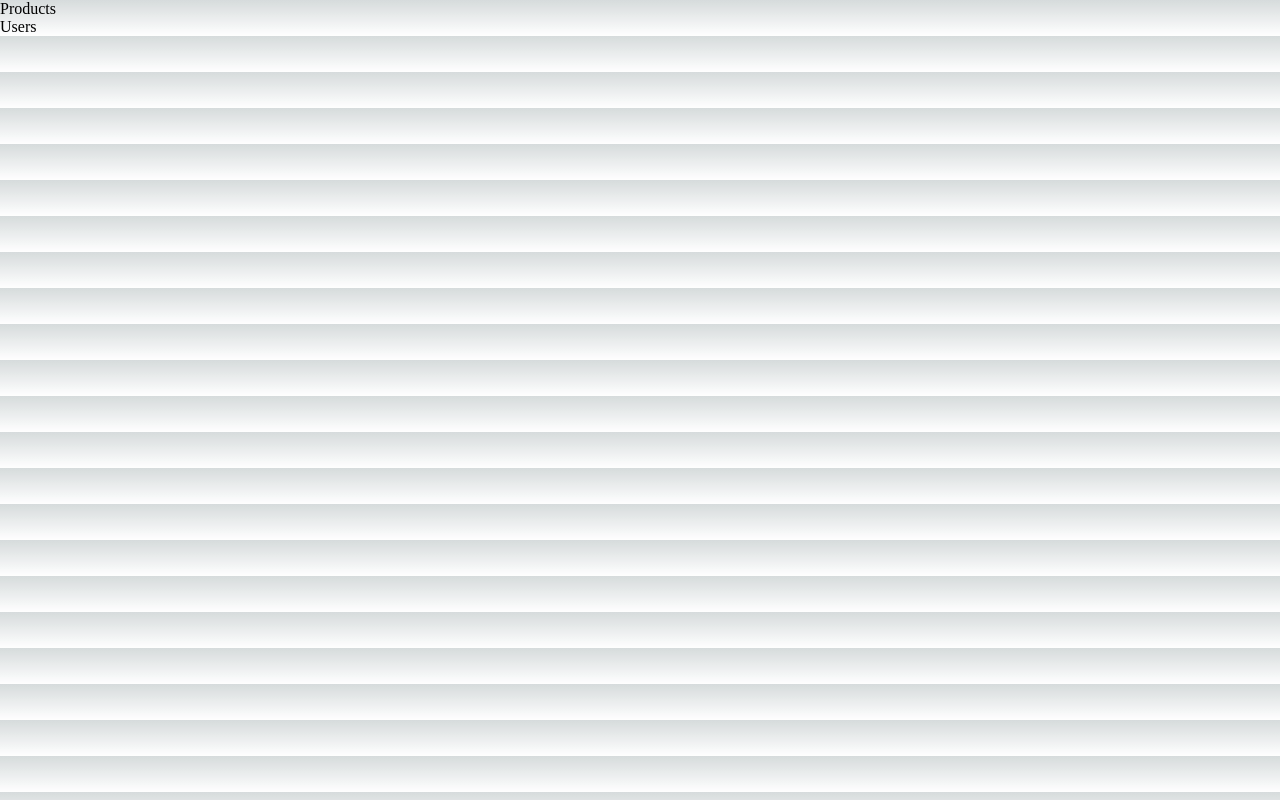
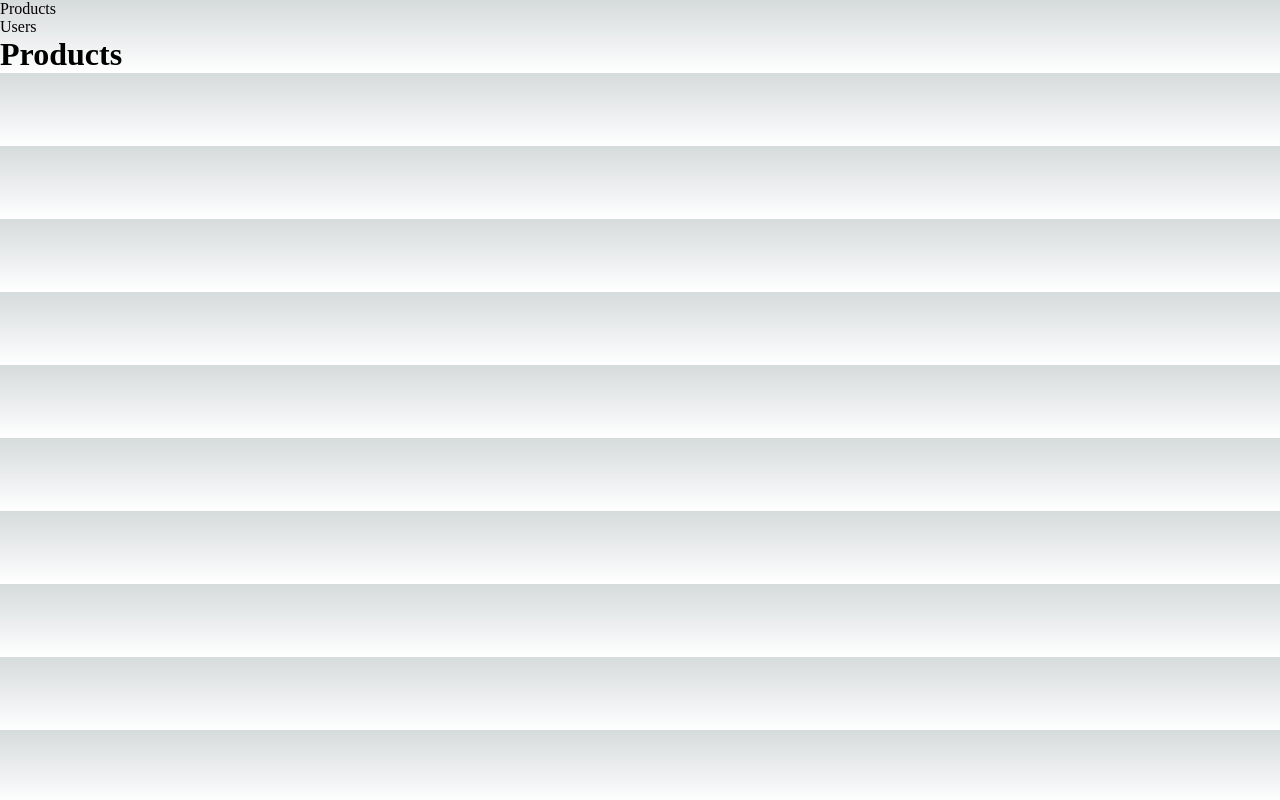
Before and after one commit to polatengin/yerevan, a Next.js app in the folder src/: page /products in a window 1280 px wide. Built offline with nearby package versions, Linux system fonts and the light colour scheme.

Commit message:
adding title of the page

```diff
--- a/src/app/products/page.tsx
+++ b/src/app/products/page.tsx
@@ -1,6 +1,7 @@
 export default function Products() {
   return (
     <div>
+      <h1>Products</h1>
     </div>
   )
 }
```
